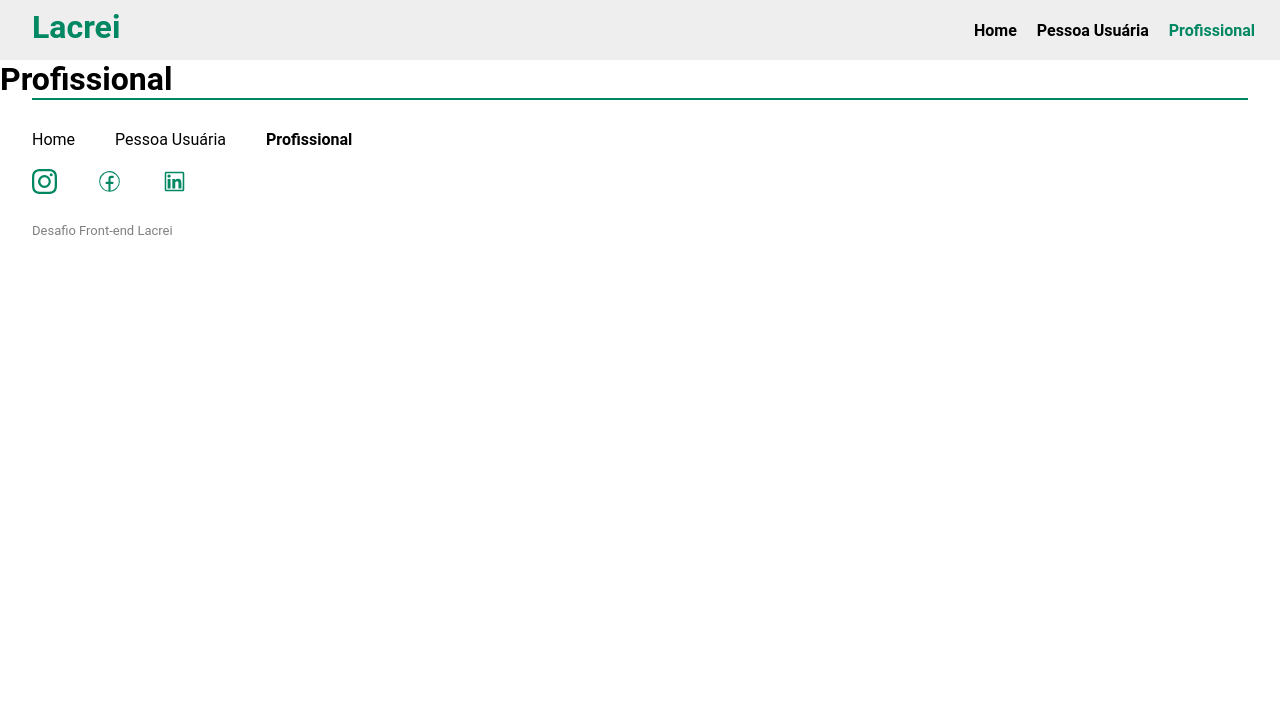
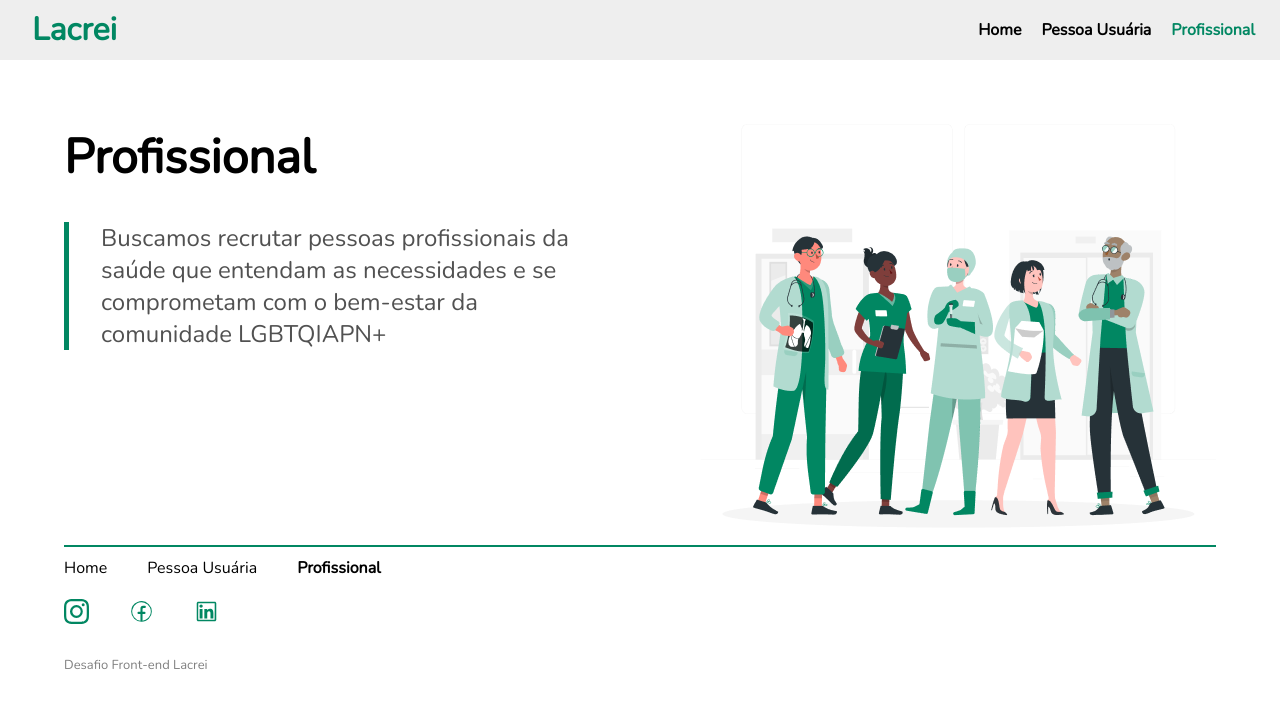
Before and after one commit to claudio-inacio/desafio-front, a React (Create React App) app: page /profissional in a window 1280 px wide. Shown: the top 708 px of the page. Built offline with nearby package versions, Linux system fonts and the light colour scheme.

Commit message:
feat: finish professional page and project

```diff
--- a/public/index.html
+++ b/public/index.html
@@ -5,6 +5,9 @@
     <link rel="icon" href="%PUBLIC_URL%/favicon.ico" />
     <meta name="viewport" content="width=device-width, initial-scale=1" />
     <meta name="theme-color" content="#000000" />
+    <link rel="preconnect" href="https://fonts.googleapis.com">
+    <link rel="preconnect" href="https://fonts.gstatic.com" crossorigin>
+    <link href="https://fonts.googleapis.com/css2?family=Nunito&display=swap" rel="stylesheet"></link>
     <meta
       name="description"
       content="Web site created using create-react-app"
--- a/src/components/Description/indexStyle.ts
+++ b/src/components/Description/indexStyle.ts
@@ -1,6 +1,4 @@
-import { NavLink } from "react-router-dom";
 import styled from "styled-components";
-
 
 export const Container = styled.div`
      @media(max-width: 1040px){
@@ -14,22 +12,35 @@ export const Tittle = styled.h1`
      @media(max-width: 1040px){
           font-size: 24px;
      }
+     font-size: 3rem;
 
 
 `;
 
 export const MessageContainer = styled.div`
 @media(max-width: 1040px){
-     margin-top: 8px;
+     margin-top: 15px;
      padding-left: 15px;
      border-left: 5px solid var(--color-primary);
 }
 
+     margin-top: 2rem;
+     padding-left: 2rem;
+     border-left: 5px solid var(--color-primary);
+
 `
-export const Message = styled.text`
-@media(max-width: 1040px){
-     font-size: 14px;
-     line-height: 1;
+export const Message = styled.p`
+@media(max-width: 520px){
+     font-size: 0.80rem;
+     line-height: 1.25rem;
+}
+@media(min-width: 521px) and (max-width: 1040px){
+     line-height: 1.35rem;
+     font-size: 1.1rem;
+}
+@media(min-width: 1041px){
+     line-height: 2rem;
+     font-size: 1.5rem;
 }
 color: var(--color-reference-text)
 
--- a/src/components/Footer/indexStyle.ts
+++ b/src/components/Footer/indexStyle.ts
@@ -13,8 +13,8 @@ export const Container = styled.footer`
      align-items: center;
      justify-content: start;
      border-top: 2px solid var(--color-primary);
-     margin-left: 2rem;
-     margin-right: 2rem;
+     margin-left: 4rem;
+     margin-right: 4rem;
      max-width: 100%;
      height: 100%;
      display: flex;
@@ -26,11 +26,11 @@ export const FooterNavBar = styled.nav`
 @media(max-width: 520px){
      flex-direction: column;
      justify-content: center;
-     gap: 10px;
+     gap: 2px;
 }
      flex-direction: row;
      display: flex;
-     padding: 30px 0px 0rem;
+     padding: 10px 0px 0rem;
      gap: 40px;
      justify-content: start;
      width: 100%;
@@ -39,7 +39,7 @@ export const FooterNavBar = styled.nav`
 export const NavText = styled(NavLink)`
      @media(max-width: 520px){
           padding: 3px;
-          font-size: 1rem;
+          font-size: 0.90rem;
      }
      color: black;
      cursor: pointer;
--- a/src/pages/home/index.tsx
+++ b/src/pages/home/index.tsx
@@ -2,9 +2,11 @@ import React from "react";
 import { ButtonContainer, Container, Description, HomeImage, ImageContainer, Message, Tittle} from "./indexStyle";
 import Button from "../../components/Button";
 import Logo from './../../Imgs/logo.png'
-
+import { useNavigate } from "react-router-dom";
 
 export const Home = () => {
+  const navigate = useNavigate();
+
   return (
 
     <Container>
@@ -12,8 +14,8 @@ export const Home = () => {
         <Tittle>Boas Vindas a Lacrei Saúde </Tittle>
         <Message>Uma plataforma segura e acolhedora para comunidade LGBTQIAPN+</Message>
         <ButtonContainer>
-          <Button buttonfilled='true' onClick={() => console.log('teste')}>Pessoa Usuária </Button>
-          <Button  onClick={() => console.log('teste')}>Profissional </Button>
+          <Button buttonfilled='true' onClick={() => navigate('/pessoa-usuaria')}>Pessoa Usuária </Button>
+          <Button  onClick={() => navigate('/profissional')}>Profissional </Button>
         </ButtonContainer>
       </Description>
       <ImageContainer>
--- a/src/pages/professional/index.tsx
+++ b/src/pages/professional/index.tsx
@@ -1,23 +1,26 @@
+import React from "react";
+import {  Container, Description, ProfessionalImage, ImageContainer} from "./indexStyle";
+import Profissional from './../../Imgs/profissional.png'
+import DescriptionComponent from "../../components/Description";
 
-import { Link as ReactRouterLink } from "react-router-dom";
-import { useEffect } from "react";
-import { useParams } from "react-router-dom";
-import Button from "../../components/Button";
+
+export const Professional = () => {
+  return (
+
+    <Container>
+      <Description>
+      <DescriptionComponent
+        tittle="Profissional"
+        lateralBar
+        message='Buscamos recrutar pessoas profissionais da saúde que entendam as necessidades e se comprometam com o bem-estar da comunidade LGBTQIAPN+'
+        />
+        </Description>
+      <ImageContainer>
+        <ProfessionalImage  src={Profissional} alt='imagem pagina Inicial'/>
+      </ImageContainer>
+    </Container>
 
 
 
-// interface Params {
-//   exerciseName: string;
-// }
-function teste(){
-    console.log('cliquei nele inacinho')
-}
-
-export const Professional = () => {
-  return (
-  <>
-  <h1>Profissional</h1>
-
-  </>
   );
 };
--- /dev/null
+++ b/src/pages/professional/indexStyle.ts
@@ -0,0 +1,58 @@
+import styled from "styled-components";
+
+
+export const Container = styled.body`
+     @media(max-width: 520px){
+          padding: 1rem 1rem 0px;
+          flex-direction: column;
+          align-items: center;
+          justify-content: start ;
+     }
+     @media (min-width: 521px) and (max-width: 1040px){
+          flex-direction: column;
+          padding: 2rem 2rem 0px;
+          align-items: center;
+          max-height: 540px;
+          justify-content: start ;
+     }
+     @media(min-width: 1041px){
+          padding: 4rem 4rem 0px;
+          max-height: 421px;
+          justify-content: space-between ;
+     }
+     display: flex;
+     height: 100%;
+     max-height: 600px;
+
+
+`;
+export const Description = styled.section`
+     @media(max-width: 520px){
+          max-width: 540px;
+     }
+     @media(min-width: 521px) and (max-width: 1040px){
+          max-width: 540px;
+     }
+     @media(min-width: 1041px){
+          max-width: 540px;
+     }
+     width: 100%;
+`;
+
+export const ImageContainer = styled.aside`
+@media(max-width: 520px){
+     max-width: 540px;
+     padding-top: 1rem;
+     height: 400px;
+     max-height: 400px;
+}
+     max-width: 540px;
+     height: 541px;
+     max-height: 541px;
+
+`;
+
+export const ProfessionalImage = styled.img`
+     width: 100%;
+
+`
--- a/src/pages/user-pserson/index.tsx
+++ b/src/pages/user-pserson/index.tsx
@@ -1,23 +1,26 @@
+import React from "react";
+import {  Container, Description, PersonImage, ImageContainer} from "./indexStyle";
+import Person from './../../Imgs/person.png'
+import DescriptionComponent from "../../components/Description";
 
-import { Link as ReactRouterLink } from "react-router-dom";
-import { useEffect } from "react";
-import { useParams } from "react-router-dom";
-import Button from "../../components/Button";
+
+export const UserPerson = () => {
+  return (
+
+    <Container>
+      <Description>
+      <DescriptionComponent
+        tittle="Pessoa Usuária"
+        lateralBar
+        message='A Lacrei garante que pessoas LGBTQIAPN + recebam atendimento realizado por profissionais de qualidade e que atendam às suas necessidades de forma segura e acolhedora.'
+        />
+        </Description>
+      <ImageContainer>
+        <PersonImage  src={Person} alt='imagem pagina Inicial'/>
+      </ImageContainer>
+    </Container>
 
 
 
-// interface Params {
-//   exerciseName: string;
-// }
-function teste(){
-    console.log('cliquei nele inacinho')
-}
-
-export const UserPerson = () => {
-  return (
-  <>
-  <h1>Pessoa Usuaria</h1>
-
-  </>
   );
 };
--- /dev/null
+++ b/src/pages/user-pserson/indexStyle.ts
@@ -0,0 +1,59 @@
+import styled from "styled-components";
+
+
+export const Container = styled.body`
+     @media(max-width: 520px){
+          padding: 1rem 1rem 0px;
+          flex-direction: column;
+          align-items: center;
+          justify-content: start ;
+     }
+     @media (min-width: 521px) and (max-width: 1040px){
+          flex-direction: column;
+          padding: 2rem 2rem 0px;
+          align-items: center;
+          max-height: 540px;
+          justify-content: start ;
+     }
+     @media(min-width: 1041px){
+          padding: 4rem 4rem 0px;
+          max-height: 421px;
+          justify-content: space-between ;
+     }
+     display: flex;
+     height: 100%;
+     max-height: 600px;
+
+
+`;
+export const Description = styled.section`
+     @media(max-width: 520px){
+          max-width: 540px;
+     }
+     @media(min-width: 521px) and (max-width: 1040px){
+          max-width: 540px;
+     }
+     @media(min-width: 1041px){
+          max-width: 540px;
+     }
+     width: 100%;
+`;
+
+export const ImageContainer = styled.aside`
+@media(max-width: 520px){
+     max-width: 540px;
+     padding-top: 2rem;
+     height: 421px;
+     max-height: 421px;
+}
+     max-width: 540px;
+     height: 541px;
+     max-height: 541px;
+
+
+`;
+
+export const PersonImage = styled.img`
+     width: 100%;
+
+`
--- a/src/style/globalStyle.ts
+++ b/src/style/globalStyle.ts
@@ -19,7 +19,7 @@ time, mark, audio, video ,button{
     border: 0;
     outline: none;
 
-    font-family:'Roboto', sans-serif;;
+    font-family: 'Nunito', sans-serif;
 }
 
 article, aside, details, figcaption, figure,
```
Also changed, not shown: src/App.tsx (line endings or trailing spaces), src/Imgs/person.png (added), src/Imgs/profissional.png (added).
